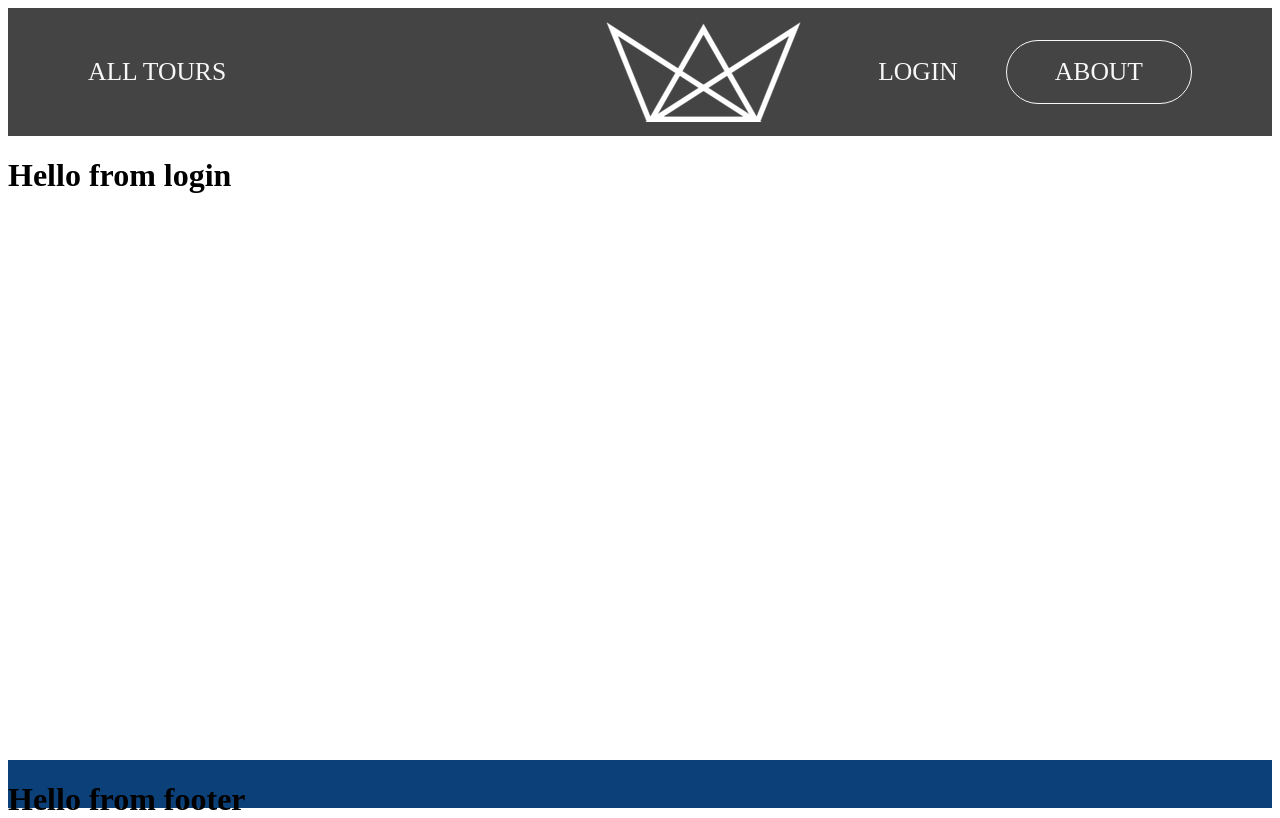
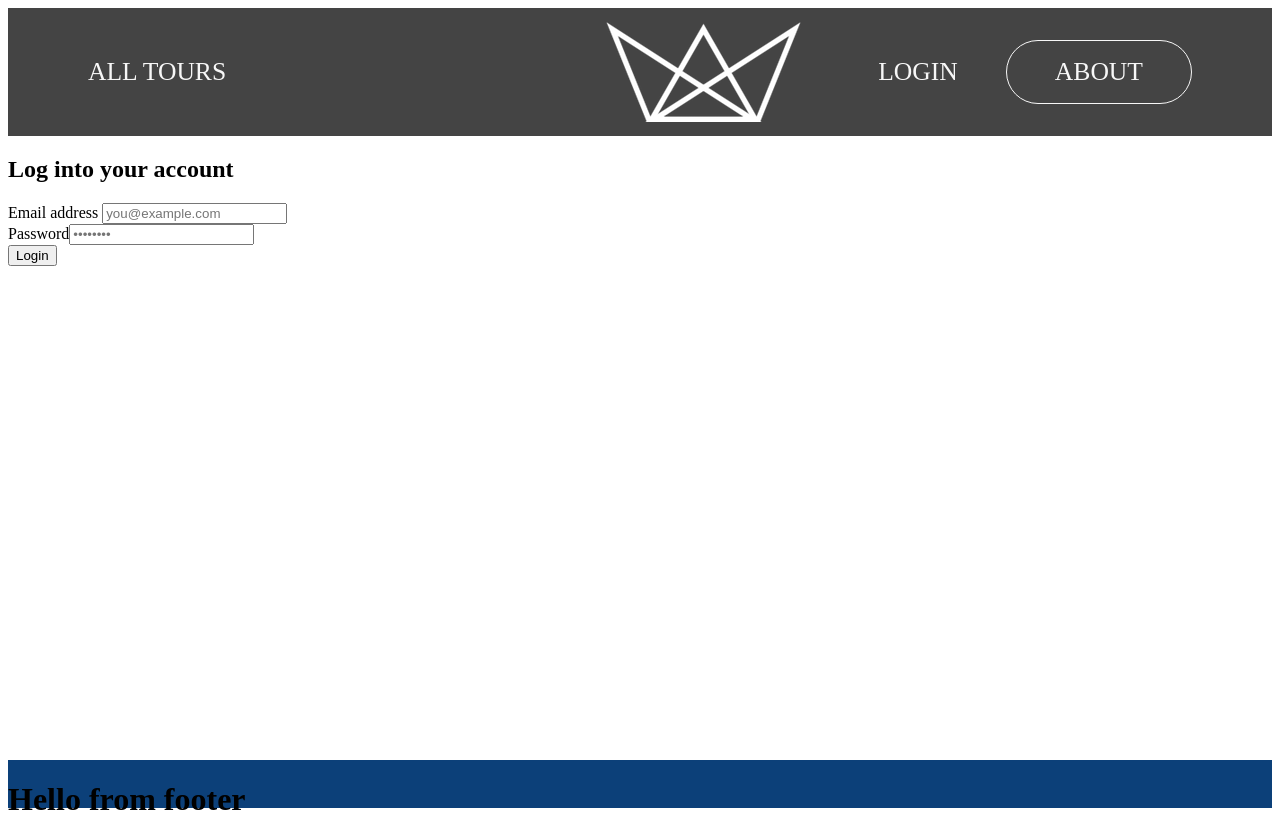
Before and after one commit to Salim255/natours-react-ts, a React (Vite) app: page /login in a window 1280 px wide. Built offline with nearby package versions, Linux system fonts and the light colour scheme.

Commit message:
built: login form

```diff
--- a/src/features/auth/Login.tsx
+++ b/src/features/auth/Login.tsx
@@ -1,4 +1,110 @@
+import { useReducer, type SyntheticEvent } from "react";
+
+const initialState: LoginFormState = { email: "", password: "", errors: {} };
+
+type LoginFormState = {
+  email: string;
+  password: string;
+  errors: Record<string, string>;
+};
+
+type Action = { type: "SET_FIELD"; field: string; value: string } |
+{ type: "SET_ERROR"; field: string; message: string } |
+{ type: "CLEAR_ERRORS" };
+
+function reducer(state: LoginFormState, action: Action) {
+    switch (action.type) {
+        case "SET_FIELD":
+            return {
+                ...state,
+                [action.field]: action.value,
+            };
+        case "SET_ERROR":
+            return {
+                ...state,
+                errors: {
+                    ...state.errors,
+                    [action.field]: action.message,
+                 }
+            };
+        case "CLEAR_ERRORS":
+            return {
+                ...state,
+                errors: {},
+             };
+        default:
+            return state;
+    } }
+
 const Login = () => {
-   return  <h1>Hello from login</h1>
+    const [state, dispatch] = useReducer(reducer, initialState);
+
+    const handleChange = (event: React.ChangeEvent<HTMLInputElement>) => {
+        dispatch({
+            type: "SET_FIELD",
+            field: event.target.name,
+            value: event.target.value,
+        });
+    };
+
+    const validate = () => {
+        dispatch({ type: "CLEAR_ERRORS" });
+        let valid = true;
+        if (!state.email.includes("@")) {
+            dispatch({ type: "SET_ERROR", field: "email", message: "Invalid email" });
+            valid = false;
+        }
+        if (state.password.length < 6) {
+            dispatch({
+                type: "SET_ERROR",
+                field: "password",
+                message: "Password must be at least 6 characters",
+            });
+            valid = false;
+        }
+        return valid;
+    };
+
+    const handleSubmit = (event: SyntheticEvent) => {
+        event.preventDefault();
+        if (!validate())
+        return; console.log("Form submitted:", state);
+    };
+   return (
+    <main>
+        <h2> Log into your account </h2>
+        <form onSubmit={handleSubmit}>
+            <div>
+                <label> Email address </label>
+                <input
+                    type='email'
+                    name="email"
+                    value={state.email}
+                    placeholder='you@example.com'
+                    onChange={handleChange}
+                    required />
+                {state.errors.email && (
+                    <p className="error">{state.errors.email}</p>
+                )}
+            </div>
+            <div>
+                <label>Password</label>
+                <input
+                    type='password'
+                    placeholder='••••••••'
+                    onChange={handleChange}
+                    name="password"
+                    value={state.password}
+                    required
+                    minLength={8}/>
+                {state.errors.password && (
+                    <p className="error">{state.errors.password}</p>
+                )
+                }
+            </div>
+            <button type="submit" > Login </button>
+        </form>
+    </main>
+   )
 }
 export default Login;
--- a/src/main-layout/components/header/Header.tsx
+++ b/src/main-layout/components/header/Header.tsx
@@ -2,7 +2,6 @@ import './_header.scss';
 
 const Header = () => {
     return (
-        <>
         <header className="header">
             <nav className='nav nav--tours'>
                 <a className='nav__el' href='/overview'> All tours </a>
@@ -13,7 +12,6 @@ const Header = () => {
                 <a className='nav__el nav__el--cta'> About </a>
             </nav>
         </header>
-        </>
     )
 }
 
```
Lines whose indentation alone changed are shown as unchanged.
